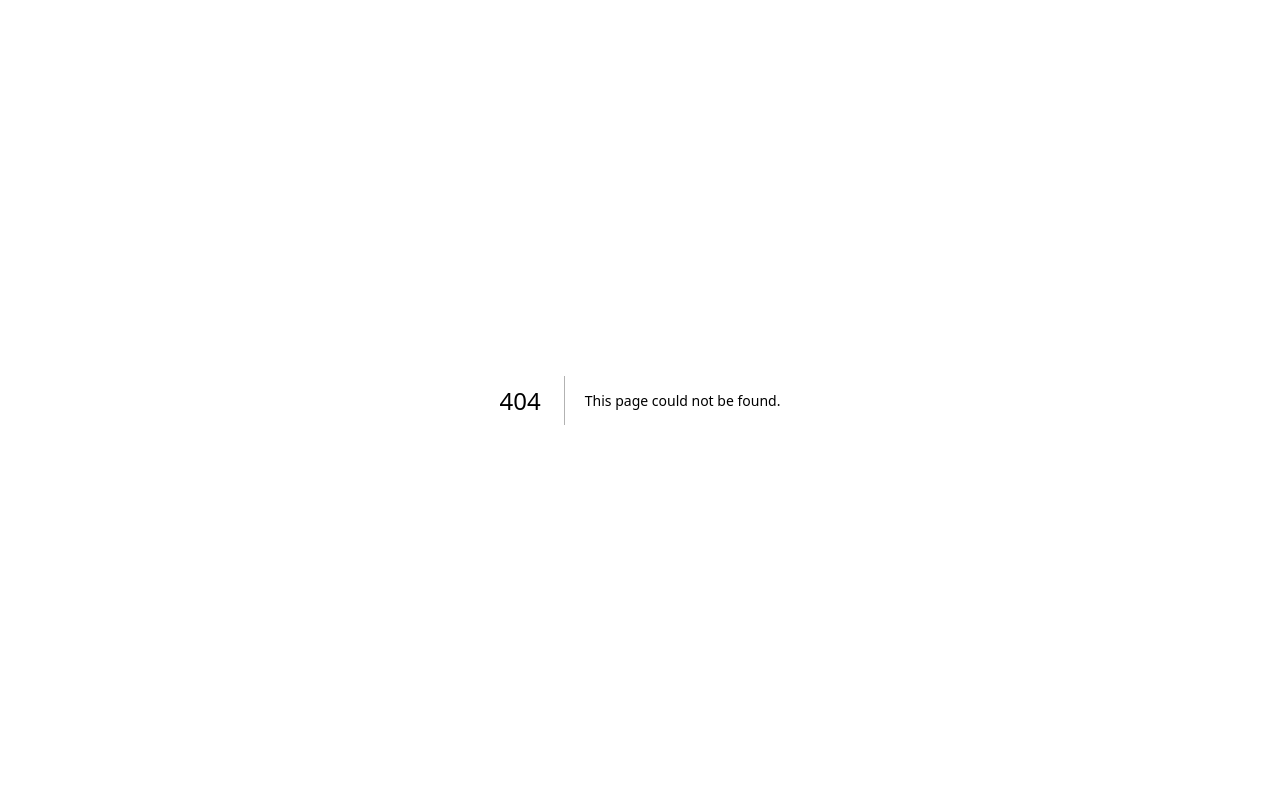
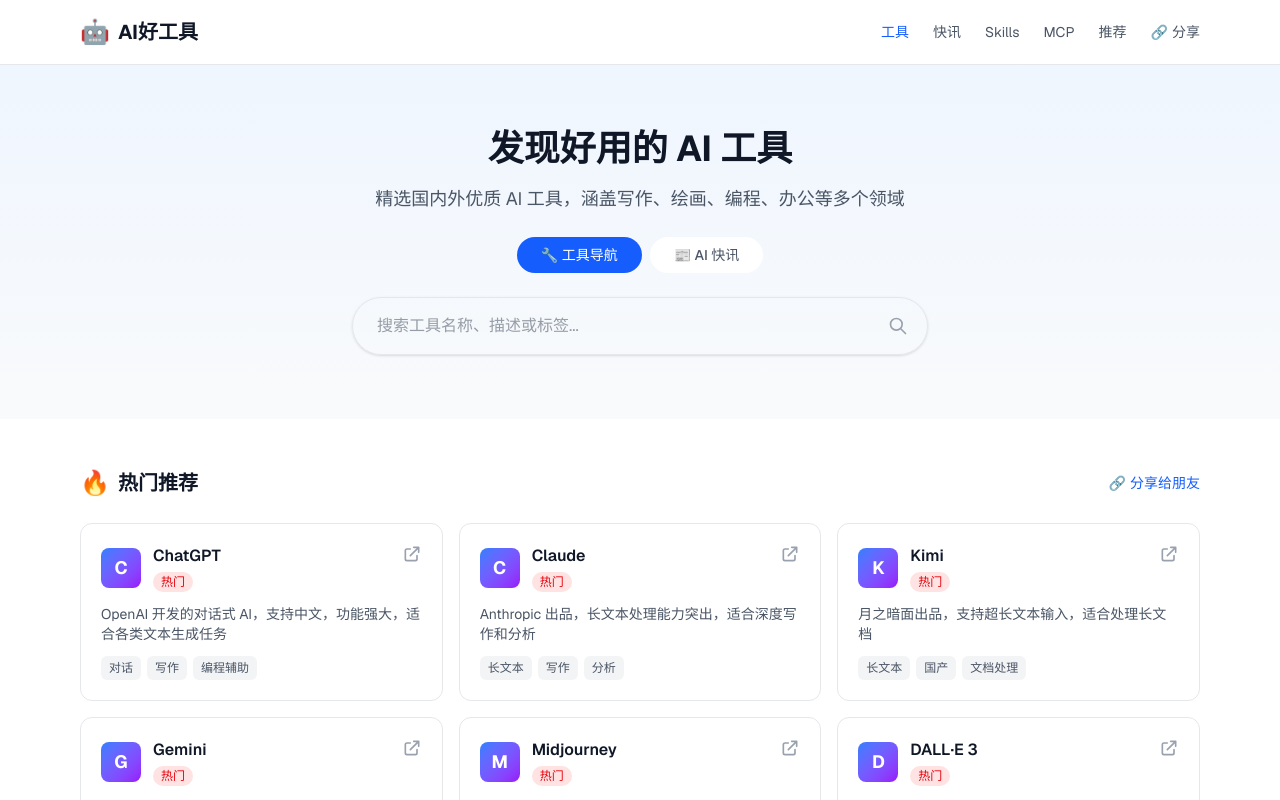
Before and after one commit to yangchong1314/aihao123, a Next.js app: page /aihao123/ in a window 1280 px wide. Before the commit this address had no page. Shown: the top 800 px of the page. Built offline with nearby package versions, Linux system fonts and the light colour scheme.

Commit message:
fix: 修复 GitHub Pages 404 问题
- 将 assetPrefix 改为 basePath，正确处理子路径部署
- 统一导航链接格式，添加 /aihao123/ 前缀
- 在构建流程中添加 .nojekyll 文件，防止 Jekyll 处理
- 修复 submit 页面的导航链接

```diff
--- a/next.config.ts
+++ b/next.config.ts
@@ -6,7 +6,7 @@
   images: {
     unoptimized: true,
   },
-  assetPrefix: '/aihao123',
+  basePath: '/aihao123',
   trailingSlash: true,
 };
 
--- a/src/app/page.tsx
+++ b/src/app/page.tsx
@@ -93,7 +93,7 @@
               MCP
             </a>
             <a
-              href="/submit"
+              href="/aihao123/submit/"
               className="hover:text-gray-900 transition-colors"
             >
               推荐
```
Also changed, not shown: 42 other files (tests, documents, lock files or other folders).
